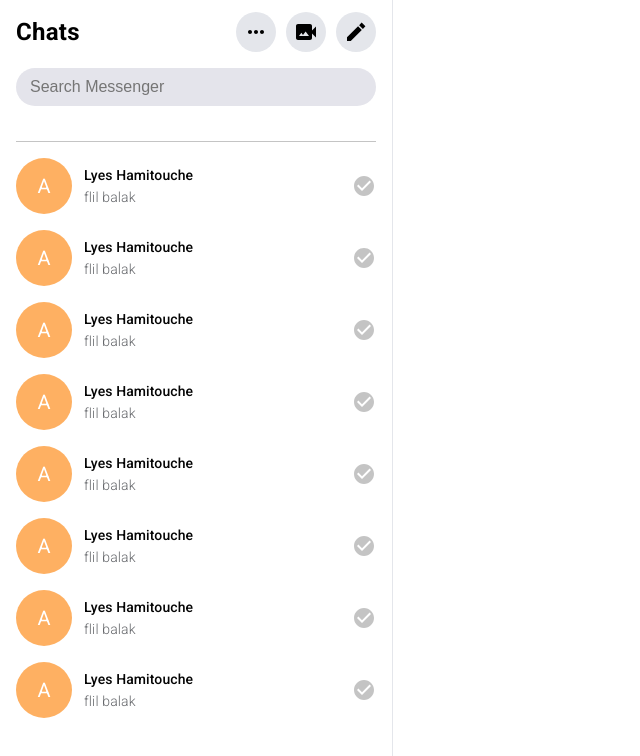
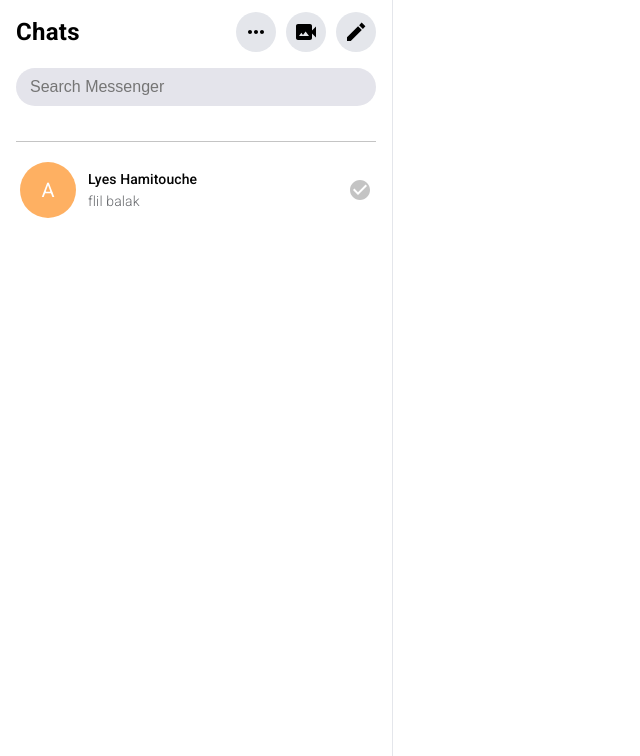
Before and after one commit to abdouAoufi/messanger, a React (Vite) app: page / in a window 1280 px wide. Shown: the top 756 px of the page, without its empty margins (0-640 px from the left). Built offline with nearby package versions, Linux system fonts and the light colour scheme.

Commit message:
markup: finish basic leftSide

```diff
--- a/src/components/Profile-container/Profile-card/ProfileCard.jsx
+++ b/src/components/Profile-container/Profile-card/ProfileCard.jsx
@@ -34,6 +34,11 @@
   align-items: center;
   justify-content: center;
   margin: 1rem 0;
+  padding : 4px;
+  border-radius: 8px;
+  &:hover {
+    background-color: #eeeeee;
+  }
 `;
 
 const InnerWrapper = styled.div`
@@ -45,4 +50,5 @@
   @media (min-width: 1024px) {
     justify-content: start;
   }
+
 `;
--- a/src/components/Profile-container/ProfileContainer.jsx
+++ b/src/components/Profile-container/ProfileContainer.jsx
@@ -6,15 +6,6 @@
   return (
     <Box sx={{ width: "100%" , overFlow : "scroll" }}>
       <ProfileCard />
-      <ProfileCard />
-      <ProfileCard />
-      <ProfileCard />
-      <ProfileCard />
-      <ProfileCard />
-      <ProfileCard />
-      <ProfileCard />
-
-
     </Box>
   );
 }
```
